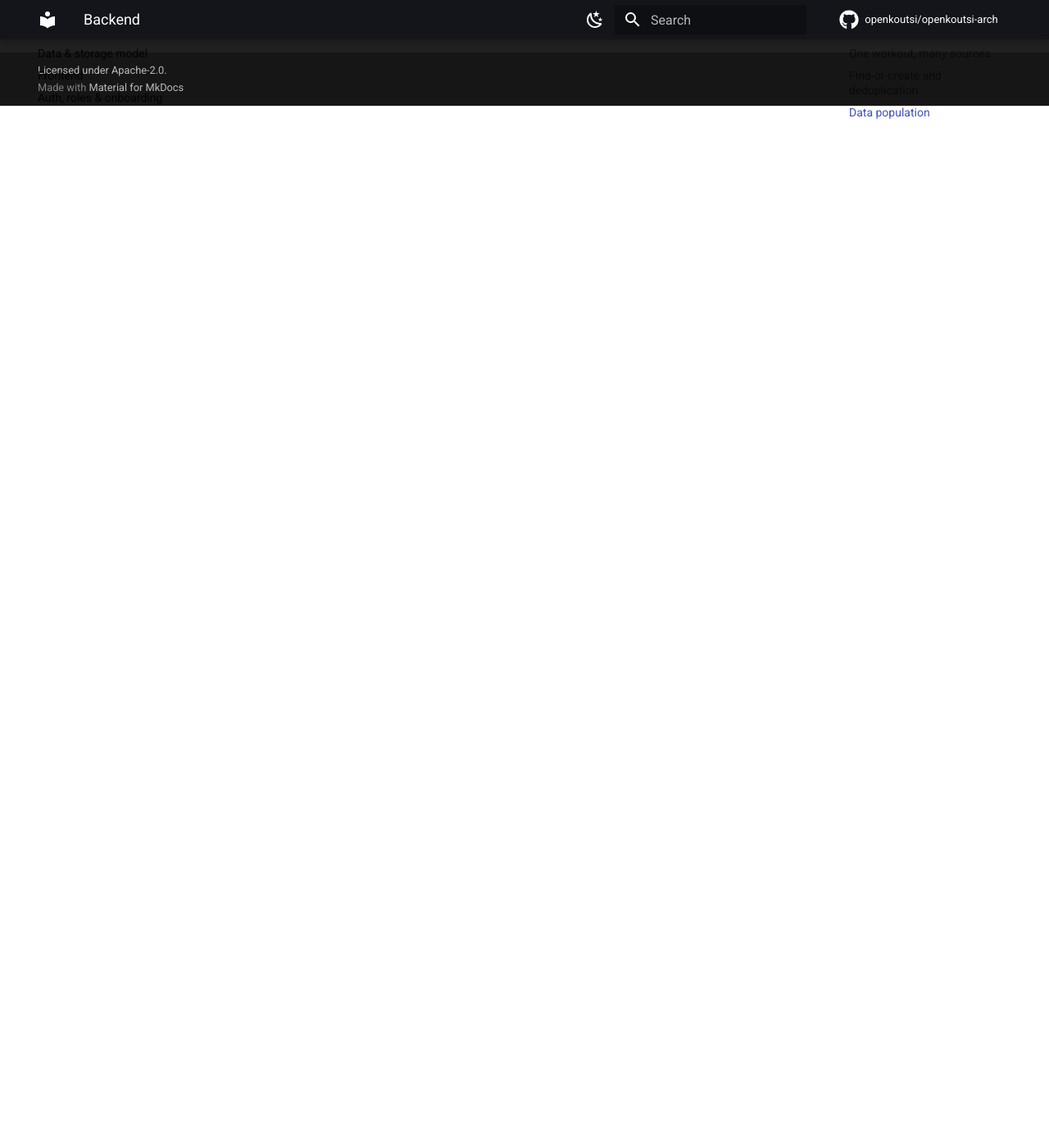
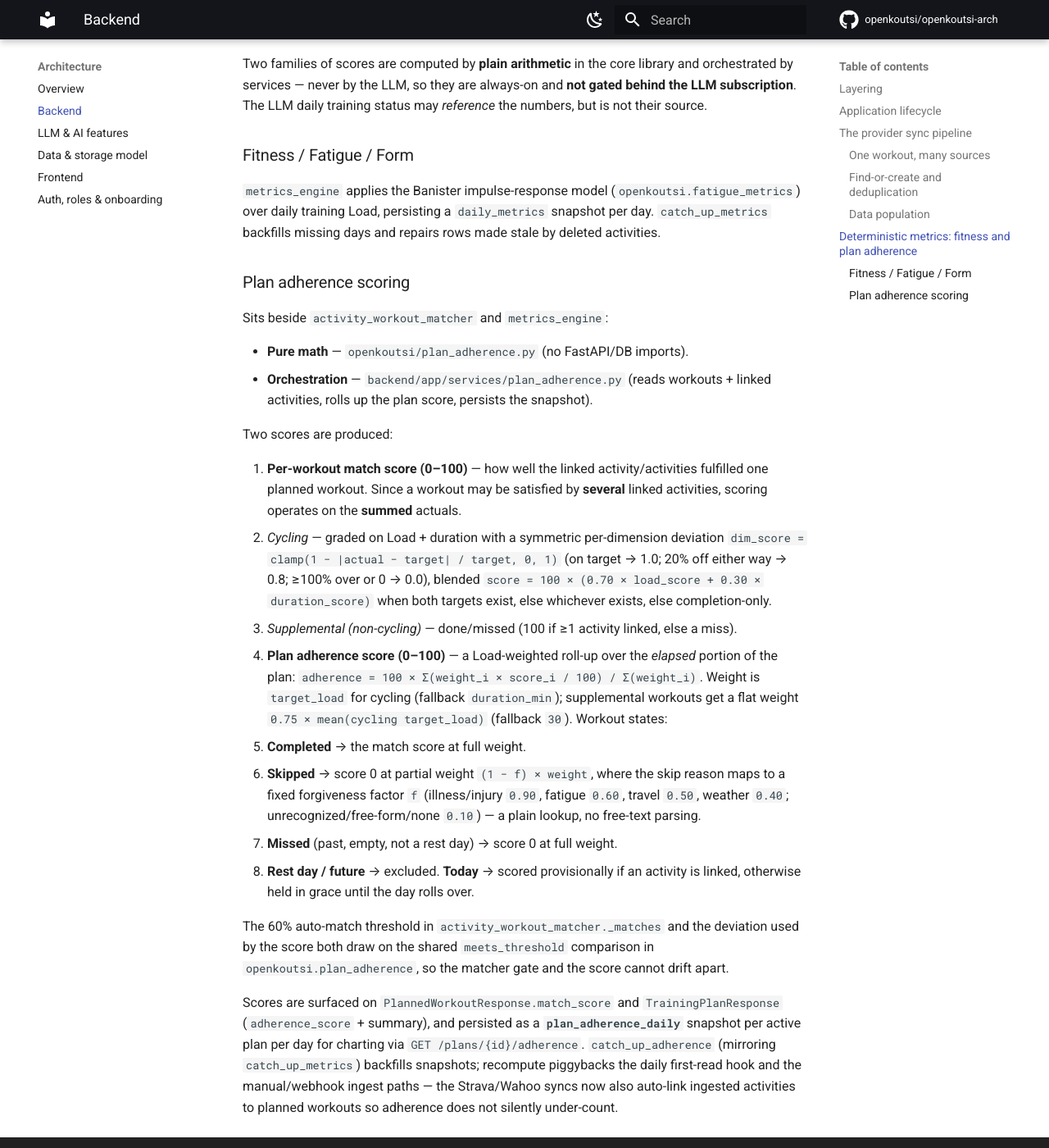
Before and after one commit to openkoutsi/openkoutsi-arch, an MkDocs documentation site: the page built from docs/architecture/backend.md, in a window 1280 px wide and 1400 px high, scrolled down 3993 px. Shown: the whole window at 82% size. Built offline with MkDocs 1.6.1 and Material for MkDocs 9.7.7, drawn with Linux system fonts in a browser that asks for light colours; comment, search, counter and statistics services are not loaded; before the commit the page ends 4122 px from its top, so only the background shows below that; some of the changed text lies outside the part shown.

Commit message:
Document plan adherence scoring (#26)
backend.md: new section on the deterministic fitness and plan-adherence
metrics, covering the per-workout match score, the Load-weighted plan roll-up,
skip forgiveness factors, and the shared matcher/score threshold. data-model.md:
the plan_adherence_daily snapshot table.

```diff
--- a/docs/architecture/backend.md
+++ b/docs/architecture/backend.md
@@ -22,7 +22,8 @@ flowchart TD
 - **Services** (`backend/app/services/*`) — application logic: the provider-sync pipeline,
   `metrics_engine` (fitness/fatigue/form), the [LLM features](llm.md) (`llm_activity_analyzer`,
   `llm_plan_generator`, `llm_workout_generator`, `llm_training_status_analyzer`, and the shared
-  `llm_client`), the `activity_workout_matcher`, `pr_detection`, and `notifications`.
+  `llm_client`), the `activity_workout_matcher`, `plan_adherence` (deterministic plan-adherence
+  scoring), `pr_detection`, and `notifications`.
 - **Core library** (`openkoutsi/`) — framework-agnostic domain code with no FastAPI or DB
   imports: `fit`/`fit_processing` (FIT decoding), `training_math` (training load, weighted power,
   power/distance bests), `categorization` (Coggan zone classification), `plan_builder`,
@@ -110,3 +111,56 @@ Once a source is attached, the pipeline fills in the activity:
 
 OAuth tokens are refreshed transparently before expiry (`ensure_fresh_token`), with
 provider-specific lookahead windows — see the per-provider pages.
+
+## Deterministic metrics: fitness and plan adherence
+
+Two families of scores are computed by **plain arithmetic** in the core library and orchestrated
+by services — never by the LLM, so they are always-on and **not gated behind the LLM
+subscription**. The LLM daily training status may *reference* the numbers, but is not their source.
+
+### Fitness / Fatigue / Form
+
+`metrics_engine` applies the Banister impulse-response model (`openkoutsi.fatigue_metrics`) over
+daily training Load, persisting a `daily_metrics` snapshot per day. `catch_up_metrics` backfills
+missing days and repairs rows made stale by deleted activities.
+
+### Plan adherence scoring
+
+Sits beside `activity_workout_matcher` and `metrics_engine`:
+
+- **Pure math** — `openkoutsi/plan_adherence.py` (no FastAPI/DB imports).
+- **Orchestration** — `backend/app/services/plan_adherence.py` (reads workouts + linked
+  activities, rolls up the plan score, persists the snapshot).
+
+Two scores are produced:
+
+1. **Per-workout match score (0–100)** — how well the linked activity/activities fulfilled one
+   planned workout. Since a workout may be satisfied by **several** linked activities, scoring
+   operates on the **summed** actuals.
+   - *Cycling* — graded on Load + duration with a symmetric per-dimension deviation
+     `dim_score = clamp(1 − |actual − target| / target, 0, 1)` (on target → 1.0; 20% off either way
+     → 0.8; ≥100% over or 0 → 0.0), blended `score = 100 × (0.70 × load_score + 0.30 ×
+     duration_score)` when both targets exist, else whichever exists, else completion-only.
+   - *Supplemental (non-cycling)* — done/missed (100 if ≥1 activity linked, else a miss).
+2. **Plan adherence score (0–100)** — a Load-weighted roll-up over the *elapsed* portion of the
+   plan: `adherence = 100 × Σ(weight_i × score_i / 100) / Σ(weight_i)`. Weight is `target_load`
+   for cycling (fallback `duration_min`); supplemental workouts get a flat weight
+   `0.75 × mean(cycling target_load)` (fallback `30`). Workout states:
+   - **Completed** → the match score at full weight.
+   - **Skipped** → score 0 at partial weight `(1 − f) × weight`, where the skip reason maps to a
+     fixed forgiveness factor `f` (illness/injury `0.90`, fatigue `0.60`, travel `0.50`, weather
+     `0.40`; unrecognized/free-form/none `0.10`) — a plain lookup, no free-text parsing.
+   - **Missed** (past, empty, not a rest day) → score 0 at full weight.
+   - **Rest day / future** → excluded. **Today** → scored provisionally if an activity is linked,
+     otherwise held in grace until the day rolls over.
+
+The 60% auto-match threshold in `activity_workout_matcher._matches` and the deviation used by the
+score both draw on the shared `meets_threshold` comparison in `openkoutsi.plan_adherence`, so the
+matcher gate and the score cannot drift apart.
+
+Scores are surfaced on `PlannedWorkoutResponse.match_score` and `TrainingPlanResponse`
+(`adherence_score` + summary), and persisted as a **`plan_adherence_daily`** snapshot per active
+plan per day for charting via `GET /plans/{id}/adherence`. `catch_up_adherence` (mirroring
+`catch_up_metrics`) backfills snapshots; recompute piggybacks the daily first-read hook and the
+manual/webhook ingest paths — the Strava/Wahoo syncs now also auto-link ingested activities to
+planned workouts so adherence does not silently under-count.
```
Also changed, not shown: docs/architecture/data-model.md (+7 -0 lines).
